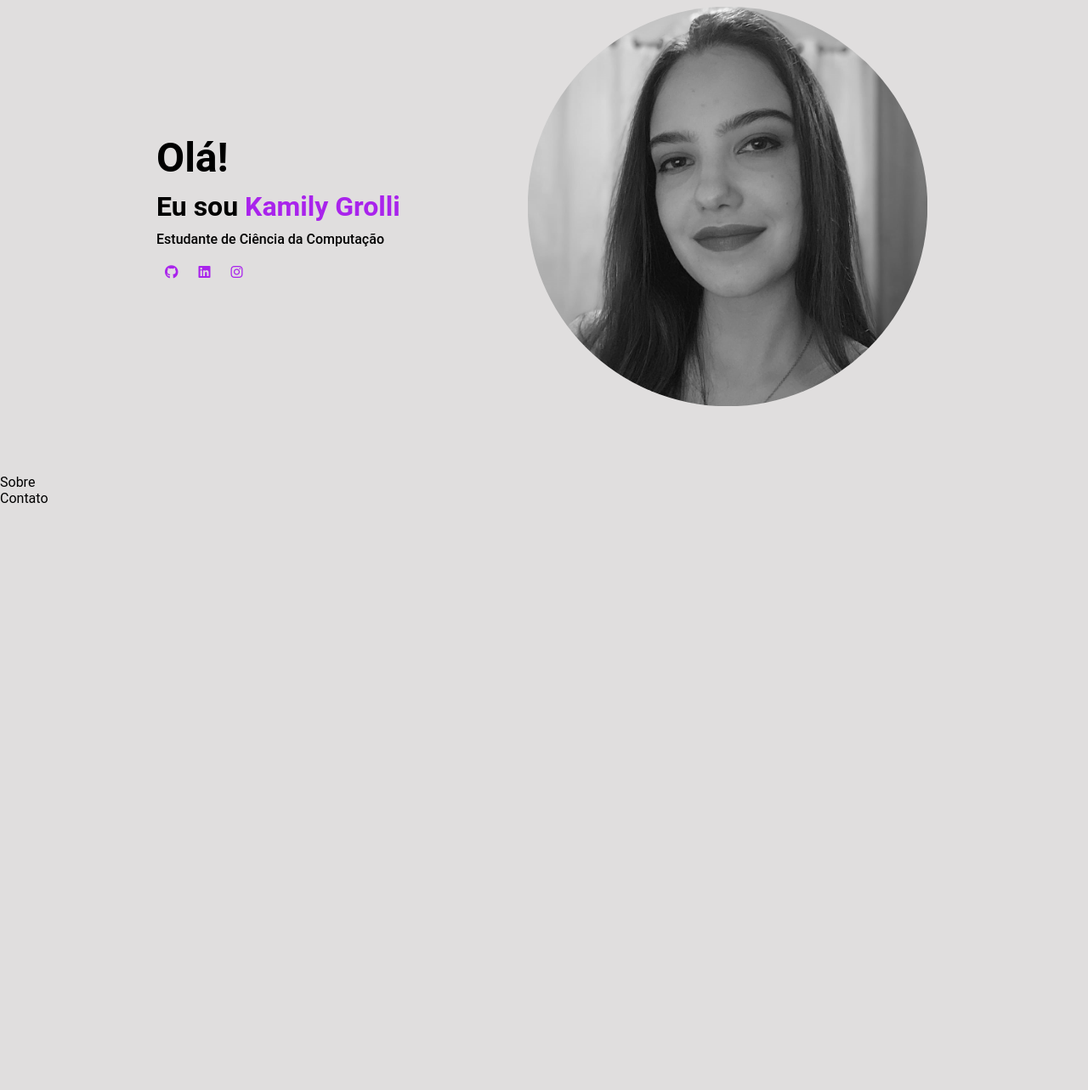
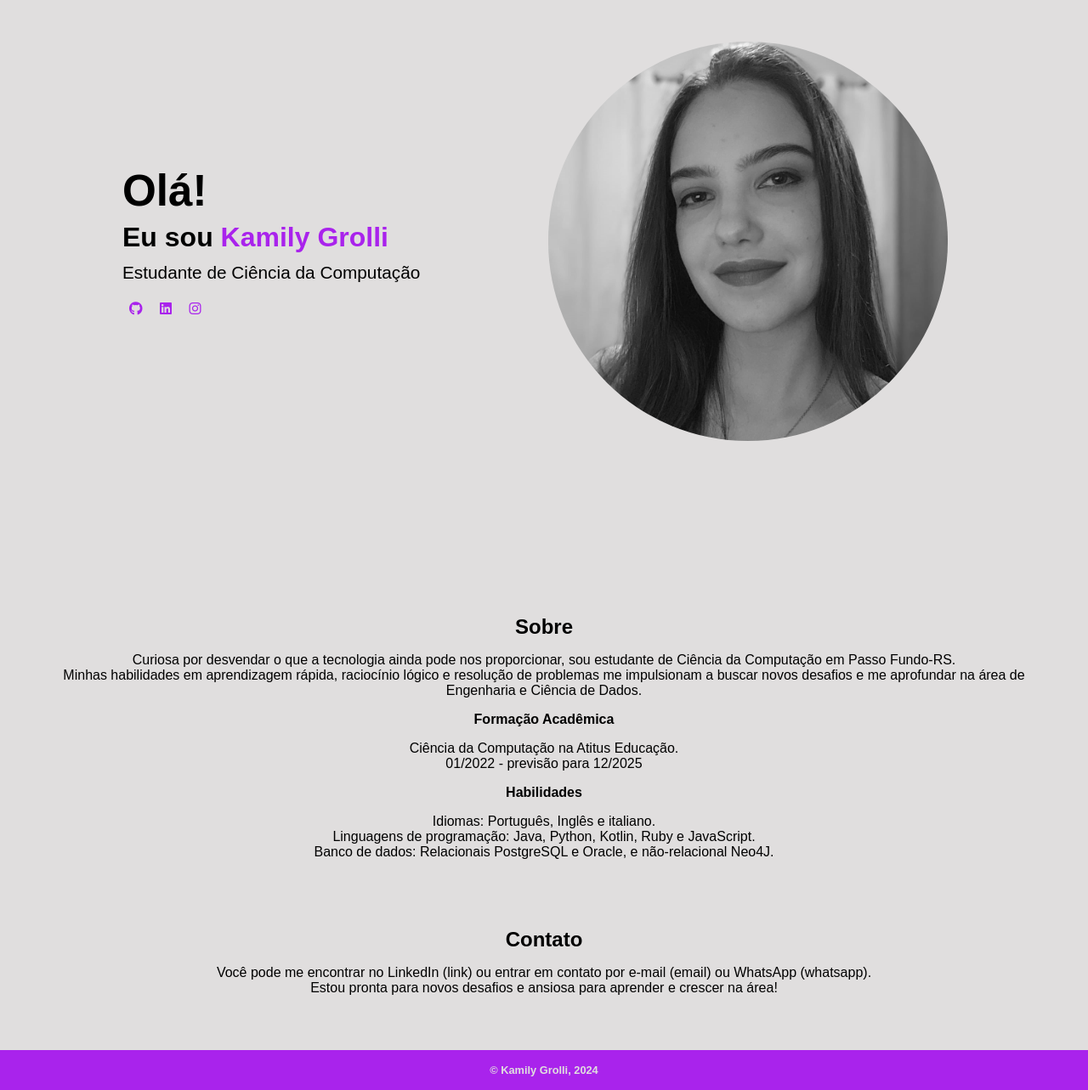
Before and after one commit to KamilyG/JS-TrabalhoG1, a plain HTML site: page index.html in a window 1280 px wide. Shown: the part 138-1421 px from the top of the page at 85% size. Before the commit the page ends 800 px from the top, so only its background shows below. Drawn offline with Linux system fonts and the light colour scheme.

Commit message:
ajuste css e adição de texto html

```diff
--- a/index.html
+++ b/index.html
@@ -25,7 +25,6 @@
         </header>
 
     <div class="container">
-
         <div class="container-text">
             <div class="text">
                 <h3>Olá!</h3>
@@ -43,26 +42,41 @@
         <div class="container-img">
             <img class="imgKamily" src="fotoPerfil.jpeg" alt="Foto perfil Kamily">
         </div>
-
     </div>
 
+    <!--ADICIONAR SETA JAVASCRIPT APONTANDO APRA BAIXO?-->
+
     <div id="sobre">
-        Sobre
-        <!--
-        ADICIONAR SETA JAVASCRIPT APONTANDO APRA BAIXO?
-        ADICIONAR INFO SOBRE MIM
-        ADICIONAR FAVICON IGUAL SITE https://people.umass.edu/avsingh/
-        -->
+        <h2>Sobre</h2>
+        <p>Curiosa por desvendar o que a tecnologia ainda pode nos proporcionar, sou estudante de Ciência da Computação em Passo Fundo-RS.</p>
+        <p>Minhas habilidades em aprendizagem rápida, raciocínio lógico e resolução de problemas me impulsionam a buscar novos desafios e me aprofundar na área de Engenharia e Ciência de Dados.</p>
 
+        <h4>Formação Acadêmica</h4>
+        <p>Ciência da Computação na Atitus Educação.</p>
+        <p>01/2022 - previsão para 12/2025</p>
+
+        <h4>Habilidades</h4>
+        <p>Idiomas: Português, Inglês e italiano.</p>
+        <p>Linguagens de programação: Java, Python, Kotlin, Ruby e JavaScript.</p>
+        <p>Banco de dados: Relacionais PostgreSQL e Oracle, e não-relacional Neo4J.</p>
     </div>
 
     <div id="contato">
-        Contato
+        <h2>Contato</h2>
+        <p>Você pode me encontrar no LinkedIn (link) ou entrar em contato por e-mail (email) ou WhatsApp (whatsapp).</p>
+        <p>Estou pronta para novos desafios e ansiosa para aprender e crescer na área!</p>
+        <!--
+            email
+            link whats
+            linkedin
+        -->
     </div>
 
-    <footer>
+    <footer class="footer">
+        <p><b>© Kamily Grolli, 2024</b></p>
+    </footer>
 
-    </footer>
+    <script src="main.js"></script>
 
 </body>
 </html>
--- a/style.css
+++ b/style.css
@@ -1,5 +1,5 @@
 * {
-    font-family: 'Roboto', sans-serif;
+    font-family: 'Nunito Sans', sans-serif;
     box-sizing: border-box;
     margin: 0;
     padding: 0;
@@ -14,7 +14,7 @@ header{
     align-items: center;
     text-align: center;
     padding-top: 1rem;
-    margin-top: 10px;
+    margin-top: 0.4rem;
 }
 
 .cabeçalho-link{
@@ -27,13 +27,21 @@ header{
 .cabeçalho-link a{
     color: #000;
     font-size: 1rem;
+    border-radius: 0.5rem;
+    padding: 0.5rem;
+    transition: box-shadow 0.3s ease;
 }
 
+.cabeçalho-link a:hover {
+    box-shadow: 0 0 7px 7px #a923ec7a;
+    background-color: #a923ec7a;
+  }
+
 .logo{
-    height: 40px;
-    width: 40px;
+    height: 2.5rem;
+    width: 2.5rem;
     background: transparent;
-    border: 1px solid #a923ec;
+    border: 0.1rem solid #a923ec;
     color: #a923ec;
     border-radius: 60%;
     display: inline-flex;
@@ -41,7 +49,12 @@ header{
     justify-content: center;
     font-size: 0.9rem;
     cursor: pointer;
+    transition: box-shadow 0.3s ease;
 }
+
+.logo:hover {
+    box-shadow: 0 0 5px 5px #a923ec96;
+  }
 
 body {
     background-color: rgb(224, 222, 222);
@@ -51,13 +64,12 @@ body {
 
 .container {
     display: flex;
-    max-width: 65rem;
-    margin-top: 75px;
-    margin-bottom: 75px;
+    max-width: 70rem;
     margin-left: auto;
     margin-right: auto;
     align-items: center;
     justify-content: center;
+    min-height: 90vh;
 }
 
 .container-img {
@@ -68,13 +80,18 @@ body {
 }
 
 .imgKamily {
-    width: 480px;
-    height: 480px;
+    width: 30rem;
+    height: 30rem;
     object-fit: cover;
     border-radius: 50%;
     padding: 1%;
     display: block;
+    transition: box-shadow 0.3s ease;
 }
+
+img:hover {
+    box-shadow: 0 5px 10px #a923ec96;
+  }
 
 .container-text{
     width: 100%;
@@ -86,12 +103,12 @@ body {
 
 .text h3{
     color: #000;
-    font-size: 3rem;
+    font-size: 3.2rem;
 }
 
 .text h1{
     color: #000;
-    margin-top: 10px;
+    margin-top: 0.4rem;
 }
 
 .text span{
@@ -101,16 +118,50 @@ body {
 .text p{
     color: #000;
     font-weight: 500;
-    margin-top: 10px;
-    font-size: 1rem;
+    margin-top: 0.7rem;
+    font-size: 1.3rem;
 }
 
 .redes-social{
-    margin-top: 20px;
+    margin-top: 1.4rem;
 }
 
 .redes-social a{
     color: #a923ec;
-    padding: 10px;
-    margin-top: 5px;
+    padding: 0.5rem;
+    margin-top: 0.2rem;
 }
+
+#sobre {
+    align-items: center;
+    display: flex;
+    flex-direction: column;
+    justify-content: center;
+    text-align: center;
+    margin: 4rem;
+}
+
+#sobre h4,h2 {
+    margin: 1rem;
+}
+
+#contato {
+    align-items: center;
+    display: flex;
+    flex-direction: column;
+    justify-content: center;
+    text-align: center;
+    margin: 4rem;
+}
+
+.footer {
+    align-items: center;
+    justify-content: center;
+    text-align: center;
+    padding: 1rem;
+    width: 100%;
+    height: 100%;
+    background-color: #a923ec;
+    color: rgb(224, 222, 222);
+    font-size: 0.8rem;
+}
```
